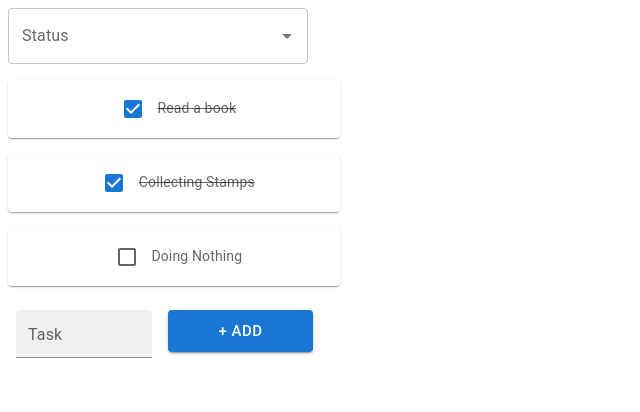
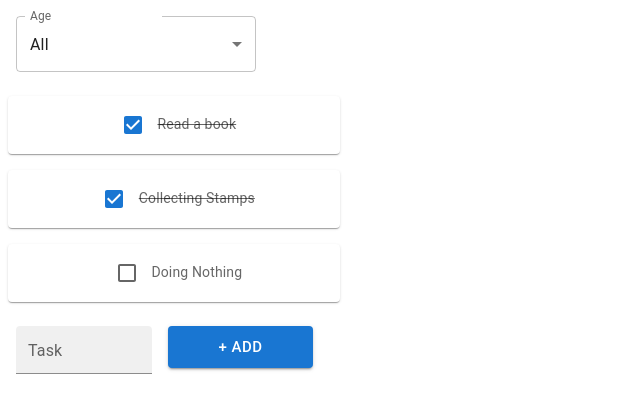
Before and after one commit to Deshan-Charuka/react-material-to-do-app, a React (Create React App) app: page / in a window 1280 px wide. Shown: the top 412 px of the page, without its empty margins (0-640 px from the left). Built offline with nearby package versions, Linux system fonts and the light colour scheme.

Commit message:
Fix filtering issue

```diff
--- a/src/App.jsx
+++ b/src/App.jsx
@@ -2,8 +2,10 @@ import React, { useState } from "react";
 
 import Box from "@mui/material/Box";
 import Grid from "@mui/material/Unstable_Grid2";
-import TextField from "@mui/material/TextField";
-import Autocomplete from "@mui/material/Autocomplete";
+import InputLabel from "@mui/material/InputLabel";
+import MenuItem from "@mui/material/MenuItem";
+import FormControl from "@mui/material/FormControl";
+import Select from "@mui/material/Select";
 
 import InputForm from "./InputForm";
 import TaskContainer from "./TaskContainer";
@@ -17,27 +19,37 @@ const initialTasks = [
 const statusOptions = [
   { label: "Completed", id: 1 },
   { label: "Pending", id: 0 },
+  { label: "All", id: 2 },
 ];
 
 const App = () => {
   const [tasks, setTasks] = useState(initialTasks);
-  const [selectedComboValue, setSelectedComboValue] = useState(null);
+  const [selectedComboValue, setSelectedComboValue] = useState(2);
+
+  const handleChange = (event) => {
+    setSelectedComboValue(event.target.value);
+  };
 
   return (
     <Box sx={{ flexGrow: 1 }}>
       <Grid container spacing={2} alignItems="center" justify="center">
         <Grid xs={12}>
-          <Autocomplete
-            disablePortal
-            id="combo-box-demo"
-            options={statusOptions}
-            sx={{ width: 300 }}
-            value={selectedComboValue}
-            onChange={(newValue) => {
-              setSelectedComboValue(newValue);
-            }}
-            renderInput={(params) => <TextField {...params} label="Status" />}
-          />
+          <Box>
+            <FormControl sx={{ m: 1, minWidth: 240 }}>
+              <InputLabel id="demo-simple-select-label">Age</InputLabel>
+              <Select
+                labelId="demo-simple-select-label"
+                id="demo-simple-select"
+                value={selectedComboValue}
+                label="Please select an option"
+                onChange={handleChange}
+              >
+                {statusOptions.map((option) => {
+                  return <MenuItem value={option.id}>{option.label}</MenuItem>;
+                })}
+              </Select>
+            </FormControl>
+          </Box>
         </Grid>
         <Grid xs={12}>
           <TaskContainer
--- a/src/InputForm.jsx
+++ b/src/InputForm.jsx
@@ -29,7 +29,7 @@ const InputForm = (props) => {
         {
           id: props.tasks.length + 1,
           description: formValues.taskDescription,
-          isComplete: 2,
+          isComplete: 0,
         },
       ]);
     }
--- a/src/TaskContainer.js
+++ b/src/TaskContainer.js
@@ -16,11 +16,15 @@ const Item = styled(Paper)(({ theme }) => ({
 }));
 
 const TaskContainer = (props) => {
+  const filteredTasks =
+    props.selectedCombValue !== 2
+      ? props.tasks.filter((d) => d.isComplete === props.selectedCombValue)
+      : props.tasks;
+
   return (
     <Box sx={{ width: "25%" }}>
       <Stack spacing={2}>
-        {!props.selectedComboValue
-          ? props.tasks.map((d) => {
+        {filteredTasks.map((d) => {
           return (
             <Item key={d.id}>
               <Checkbox
@@ -32,31 +36,7 @@ const TaskContainer = (props) => {
               />{" "}
               <span
                 style={{
-                      textDecoration:
-                        d.isComplete === 1 ? "line-through" : null,
-                    }}
-                  >
-                    {d.description}
-                  </span>
-                </Item>
-              );
-            })
-          : props.tasks
-              .filter((d) => d.isComplete === props.selectedComboValue.id)
-              .map((d) => {
-                return (
-                  <Item key={d.id}>
-                    <Checkbox
-                      checked={d.isComplete === 1 ? true : false}
-                      onChange={(e) => {
-                        d.isComplete = e.target.checked === true ? 1 : 0;
-                        props.setTasks([...props.tasks]);
-                      }}
-                    />{" "}
-                    <span
-                      style={{
-                        textDecoration:
-                          d.isComplete === 1 ? "line-through" : null,
+                  textDecoration: d.isComplete === 1 ? "line-through" : null,
                 }}
               >
                 {d.description}
```
Lines whose indentation alone changed are shown as unchanged.
